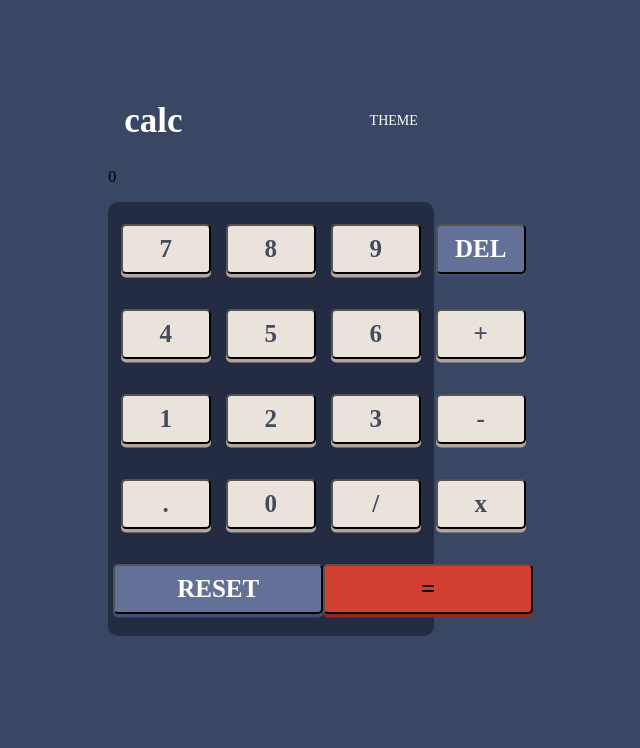
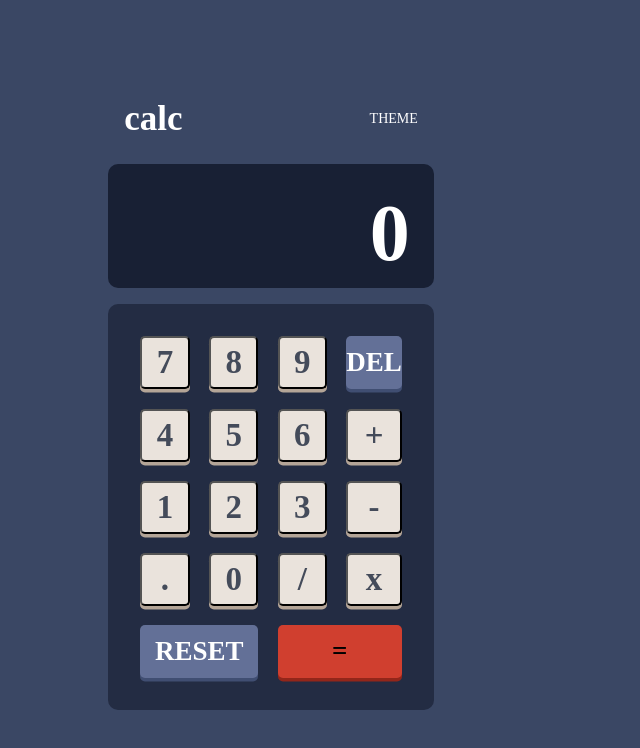
Before and after one commit to JulianG1808/Calculator-App-React, a React (Create React App) app: page / in a window 1280 px wide. Shown: the top 748 px of the page, without its empty margins (369-1009 px from the left). Built offline with nearby package versions, Linux system fonts and the light colour scheme.

Commit message:
mod styles

```diff
--- a/src/styles/components/_calculator.scss
+++ b/src/styles/components/_calculator.scss
@@ -38,81 +38,106 @@
 
   }
 
-  .calculator_result {
+  .calculator_screen {
     background-color: hsl(224, 36%, 15%);
     width: 100%;
     height: 20%;
     border-radius: 10px;
+    padding: 1.5em;
+
+    .calculator_input {
+      height: 100%;
+      width: 100%;
+      font-size: 80px;
+      font-weight: 600;
+      color: white;
+    // right: 0;
+    // bottom: 0;
+      display: flex;
+      justify-content: end;
+    // align-items: start;
+
+    }
   }
 
   .calculator_keyboard {
     background-color: hsl(223, 31%, 20%);
-    bottom: 0;
+    // bottom: 0;
     width: 100%;
     height: 70%;
     border-radius: 10px;
-    padding: 5px;
+    padding: 2em;
     display: grid;
     grid-template-rows: repeat(5, 1fr);
     grid-template-columns: repeat(4, 1fr);
-    justify-items: center;
-    align-items: center;
+    gap: 1.2em;
+    // justify-items: center;
+    // align-items: center;
 
     .calculator_keys {
       background-color: hsl(30, 25%, 89%);
-      width: 90px;
-      height: 50px;
+    //   width: 90px;
+    //   height: 50px;
       border-radius: 5px;
       display: flex;
       justify-content: center;
       align-items: center;
       color: hsl(221, 14%, 31%);
-      font-size: 25px;
-      font-weight: 700;
+      font-size: 33px;
+      font-weight: 730;
       box-shadow: 0 3.5px 0px 0px hsl(28, 16%, 65%);
-    }
+     }
 
     .calculator_keyDel {
       background-color: hsl(225, 21%, 49%);
-      width: 90px;
-      height: 50px;
+    //   width: 90px;
+    //   height: 50px;
       border-radius: 5px;
       display: flex;
       justify-content: center;
       align-items: center;
       color: hsl(0, 0%, 100%);
-      font-size: 25px;
-      font-weight: 700;
+      font-size: 27px;
+      font-weight: 730;
       box-shadow: 0 3.5px 0px 0px hsl(224, 28%, 35%);
-    }
+      border: 0px;
+     }
 
     .calculator_keyReset {
       grid-column: 1/3;
       background-color: hsl(225, 21%, 49%);
-      width: 210px;
-      height: 50px;
+    //   width: 210px;
+    //   height: 50px;
       border-radius: 5px;
       display: flex;
       justify-content: center;
       align-items: center;
       color: hsl(0, 0%, 100%);
-      font-size: 25px;
-      font-weight: 700;
+      font-size: 27px;
+      font-weight: 730;
       box-shadow: 0 3.5px 0px 0px hsl(224, 28%, 35%);
+      border: 0px;
+
     }
 
     .calculator_keyEqual {
       grid-column: 3/5;
       background-color: hsl(6, 63%, 50%);
-      width: 210px;
-      height: 50px;
+    //   width: 210px;
+    //   height: 50px;
       border-radius: 5px;
       display: flex;
       justify-content: center;
       align-items: center;
-      font-size: 25px;
-      font-weight: 700;
+      font-size: 27px;
+      font-weight: 730;
       box-shadow: 0 3.5px 0px 0px hsl(6, 70%, 34%);
+      border: 0px;
+
+    }
+
+    button:hover {
+      cursor: pointer;
     }
   }
 }
```
